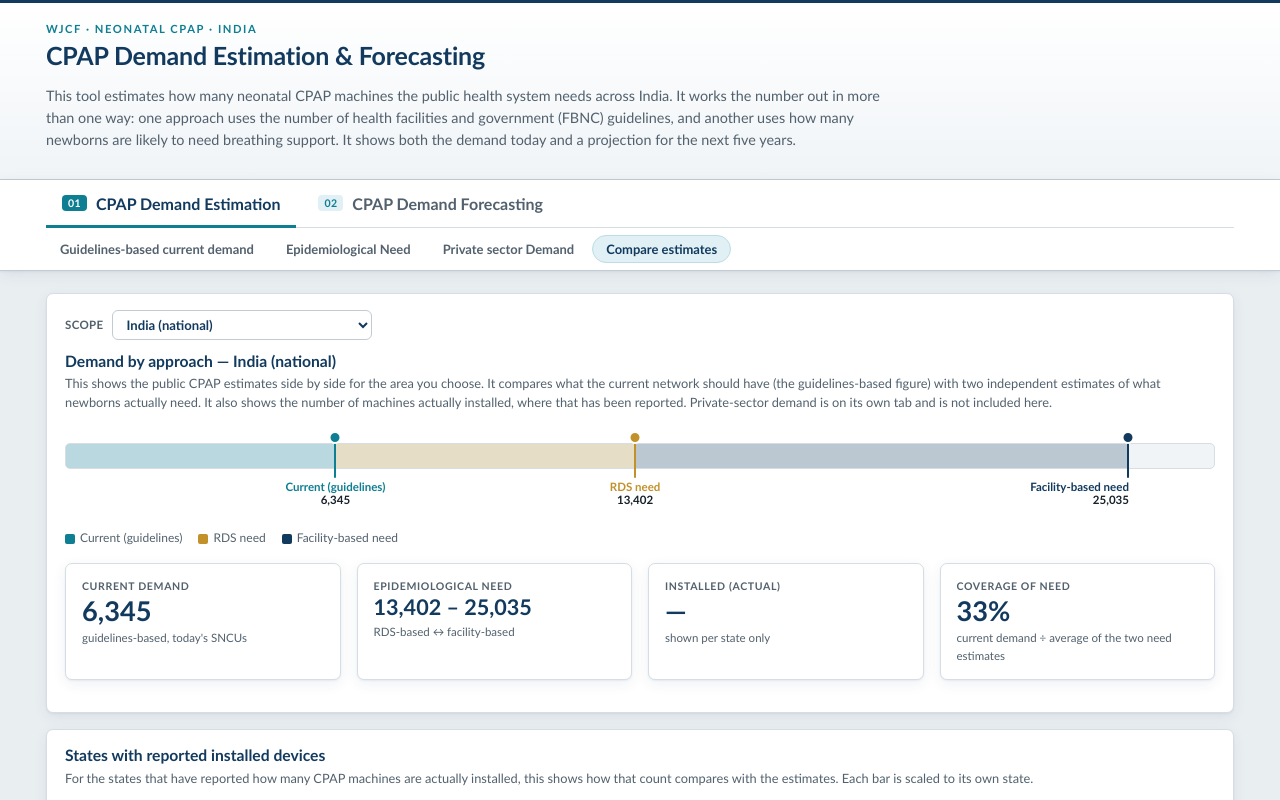
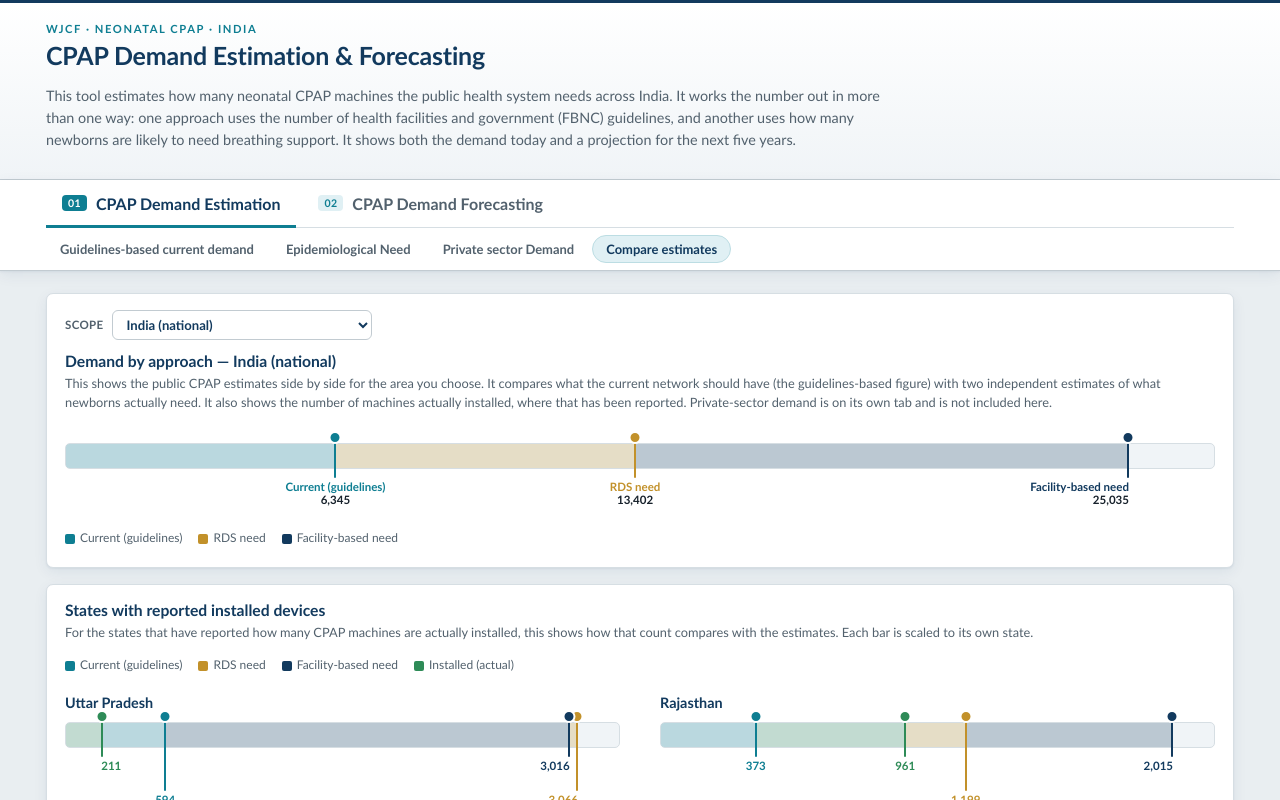
Before and after one commit to zerobug-mohit/cpap-demand-forecasting, a React (Vite) app: page / in a window 1280 px wide. Both pictures are taken after a click on the button "Compare estimates". Shown: the top 800 px of the page. Built offline with nearby package versions, Linux system fonts and the light colour scheme.

Commit message:
Compare tab: remove the KPI row from the national card
The national card now shows just the scope selector, intro and the marker bar.

Co-Authored-By: Claude Opus 4.8 <noreply@anthropic.com>

```diff
--- a/src/components/Comparison.tsx
+++ b/src/components/Comparison.tsx
@@ -4,7 +4,7 @@ import type { M2Norms } from '../engine/method2'
 import type { M3Norms } from '../engine/method3'
 import { compare } from '../engine/compare'
 import type { CmpRow } from '../engine/compare'
-import { fmt, fmtPct } from '../utils/format'
+import { fmt } from '../utils/format'
 import CmpScatter from './CmpScatter'
 import CmpMap from './CmpMap'
 import CmpTable from './CmpTable'
@@ -93,10 +93,6 @@ export default function Comparison({ m1, m2, m3 }: Props) {
     fac: sel ? sel.tdFacility : nat.tdFacility,
     installed: sel ? (sel.installed ?? null) : null, // installed shown per-state only, never a national total
   }
-  const needLo = Math.min(active.rds, active.fac)
-  const needHi = Math.max(active.rds, active.fac)
-  const needMid = (active.rds + active.fac) / 2
-  const coverage = needMid > 0 ? active.guid / needMid : 0
   const scopeName = sel ? sel.state : 'India (national)'
 
   const marks: Mark[] = [
@@ -133,30 +129,6 @@ export default function Comparison({ m1, m2, m3 }: Props) {
           own tab and is not included here.
         </p>
         <MarkerBar marks={marks} />
-
-        <div className="kpi-row" style={{ marginTop: 16 }}>
-          <div className="kpi accent-teal">
-            <div className="kpi-label">Current demand</div>
-            <div className="kpi-value">{fmt(active.guid)}</div>
-            <div className="kpi-sub">guidelines-based, today's SNCUs</div>
-          </div>
-          <div className="kpi accent-navy">
-            <div className="kpi-label">Epidemiological need</div>
-            <div className="kpi-value" style={{ fontSize: '1.35rem' }}>{needLo === needHi ? fmt(needLo) : `${fmt(needLo)} – ${fmt(needHi)}`}</div>
-            <div className="kpi-sub">RDS-based ↔ facility-based</div>
-          </div>
-          <div className="kpi accent-good">
-            <div className="kpi-label">Installed (actual)</div>
-            <div className="kpi-value">{active.installed != null && active.installed > 0 ? fmt(active.installed) : '—'}</div>
-            <div className="kpi-sub">{sel ? (active.installed != null && active.installed > 0 ? 'reported for this state' : 'not reported') : 'shown per state only'}</div>
-          </div>
-          <div className="kpi accent-bad">
-            <div className="kpi-label">Coverage of need</div>
-            <div className="kpi-value">{fmtPct(coverage)}</div>
-            <div className="kpi-sub">current demand ÷ average of the two need estimates</div>
-          </div>
-        </div>
-
       </div>
 
       {(() => {
```
